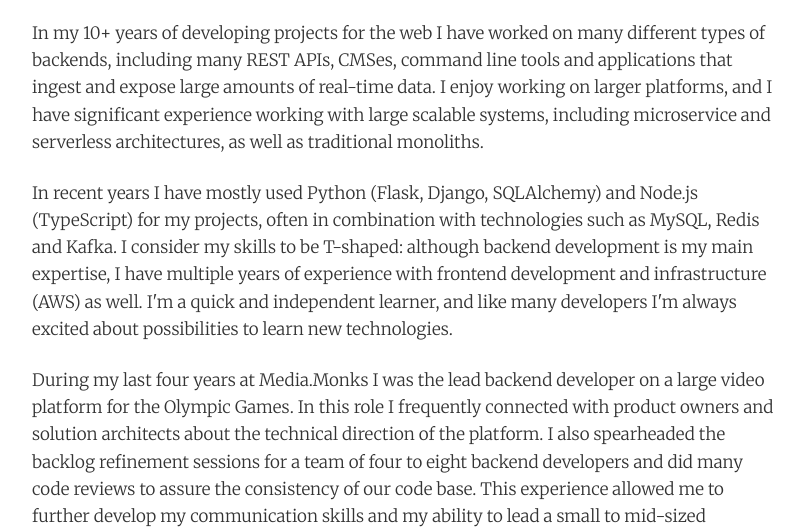
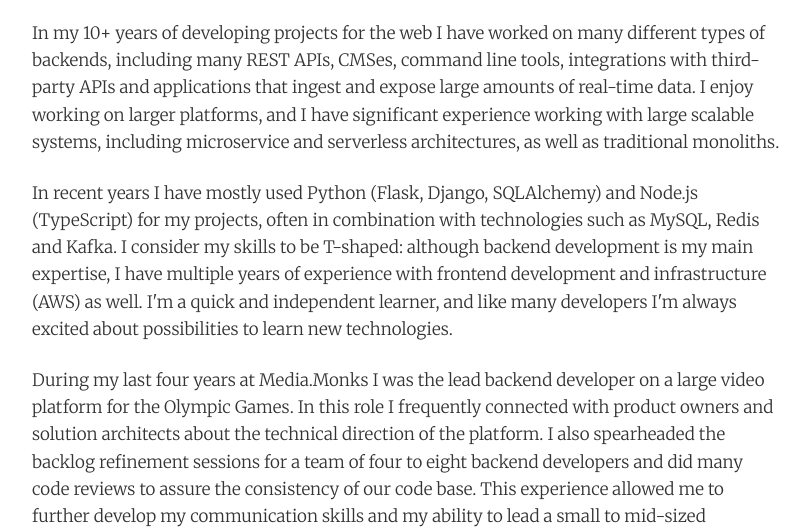
Before and after one commit to deMenschRutger/deMenschRutger.github.io, a plain HTML site: page index.html in a window 1280 px wide. Shown: the part 272-801 px from the top of the page, without its empty margins (233-1042 px from the left). Drawn offline with nearby package versions, Linux system fonts and the light colour scheme.

Commit message:
Update types of backends in skills section

```diff
--- a/index.html
+++ b/index.html
@@ -43,11 +43,11 @@
             <p>
                 In my 10+ years of developing projects for the web I have worked on many
                 different types of backends, including many REST APIs, CMSes, command
-                line tools and applications that ingest and expose large amounts of
-                real-time data. I enjoy working on larger platforms, and I have
-                significant experience working with large scalable systems, including
-                microservice and serverless architectures, as well as traditional
-                monoliths.
+                line tools, integrations with third-party APIs and applications that
+                ingest and expose large amounts of real-time data. I enjoy working on
+                larger platforms, and I have significant experience working with large
+                scalable systems, including microservice and serverless architectures,
+                as well as traditional monoliths.
             </p>
             <p>
                 In recent years I have mostly used Python (Flask, Django, SQLAlchemy)
```
